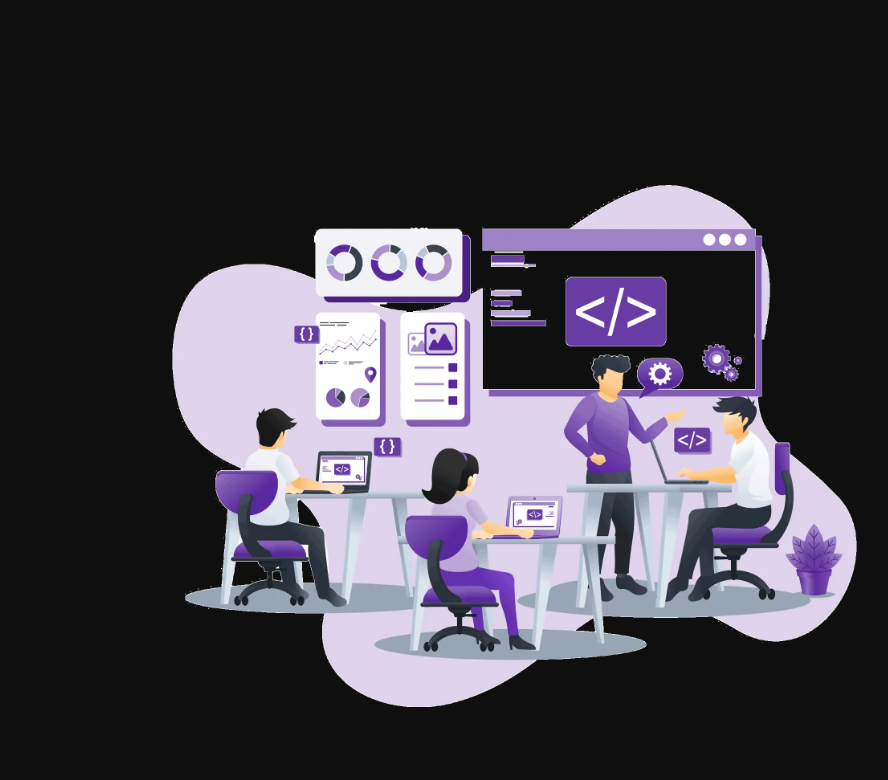
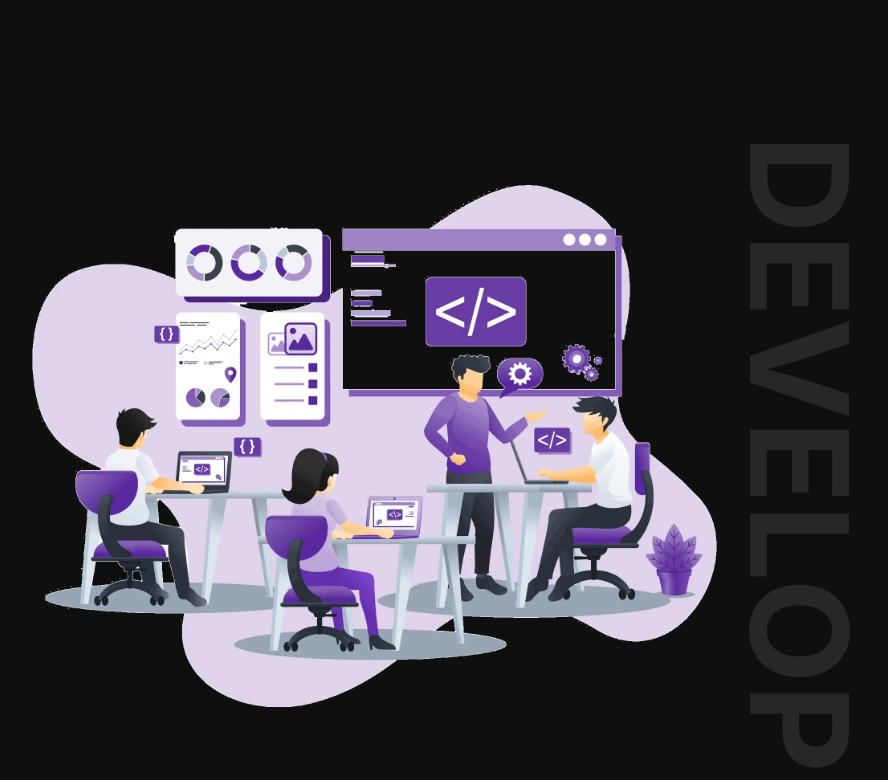
Before and after one commit to 0xNILADRI/portfolio-react, a React (Vite) app: page / in a window 1536 px wide. Shown: the part 2464-3244 px from the top of the page, without its empty margins (448-1336 px from the left). Built offline with nearby package versions, Linux system fonts and the light colour scheme.

Commit message:
style: developer section

```diff
--- a/src/index.css
+++ b/src/index.css
@@ -1272,7 +1272,7 @@ nav .main-nav li a:hover {
   }
   .developer-image {
     width: 685px !important;
-    padding-left: 412px;
+    padding-left: 272px;
     padding-top: 50px;
   }
 }
```
